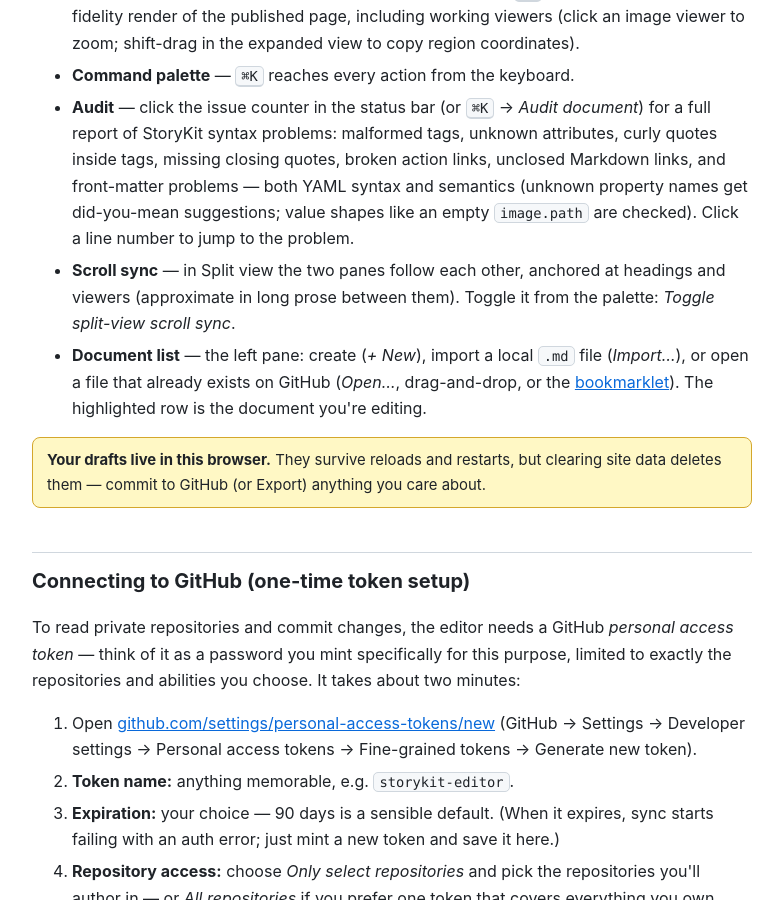
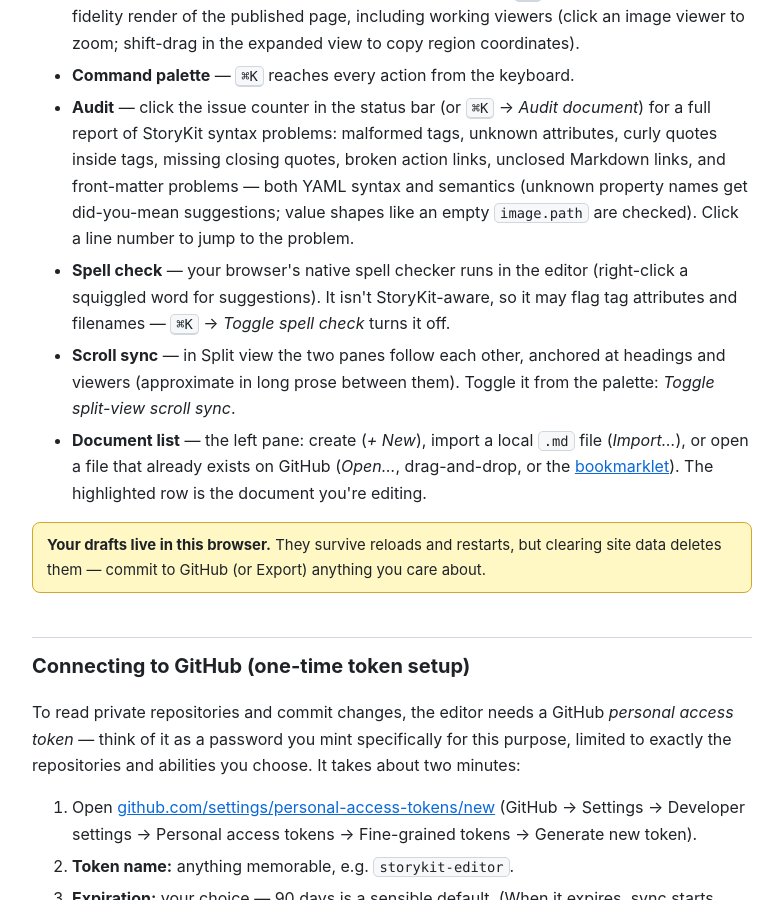
Before and after one commit to rsnyder/storykit-starter, a Jekyll site: the page editor/help.html, which Jekyll copies as it is, in a window 1280 px wide and 900 px high, scrolled down 473 px. Shown: the whole window, without its empty margins (248-1031 px from the left). Built offline with Jekyll 4.4.1, drawn with Linux system fonts in a browser that asks for light colours.

Commit message:
Native browser spell check (option 1), default on, palette toggle
EditorView.contentAttributes opts the CM surface into the browser's
spell checker: OS dictionary, squiggles, right-click suggestions, all
installed languages — zero download. Not region-aware (flags tag
attributes/filenames); 'Toggle spell check' (⌘K, persisted pref,
live Compartment reconfigure) is the escape hatch. Help page notes
the trade-off. The Hunspell-based region-aware option stays on the
shelf unless daily use proves the noise annoying.

Co-Authored-By: Claude Fable 5 <noreply@anthropic.com>

```diff
--- a/editor/help.html
+++ b/editor/help.html
@@ -96,6 +96,10 @@
       quotes, broken action links, unclosed Markdown links, and front-matter problems —
       both YAML syntax and semantics (unknown property names get did-you-mean
       suggestions; value shapes like an empty <code>image.path</code> are checked). Click a line number to jump to the problem.</li>
+    <li><strong>Spell check</strong> — your browser's native spell checker runs in
+      the editor (right-click a squiggled word for suggestions). It isn't StoryKit-aware,
+      so it may flag tag attributes and filenames — <kbd>⌘K</kbd> →
+      <em>Toggle spell check</em> turns it off.</li>
     <li><strong>Scroll sync</strong> — in Split view the two panes follow each other,
       anchored at headings and viewers (approximate in long prose between them).
       Toggle it from the palette: <em>Toggle split-view scroll sync</em>.</li>
```
Also changed, not shown: editor/app.js (+28 -2 lines).
